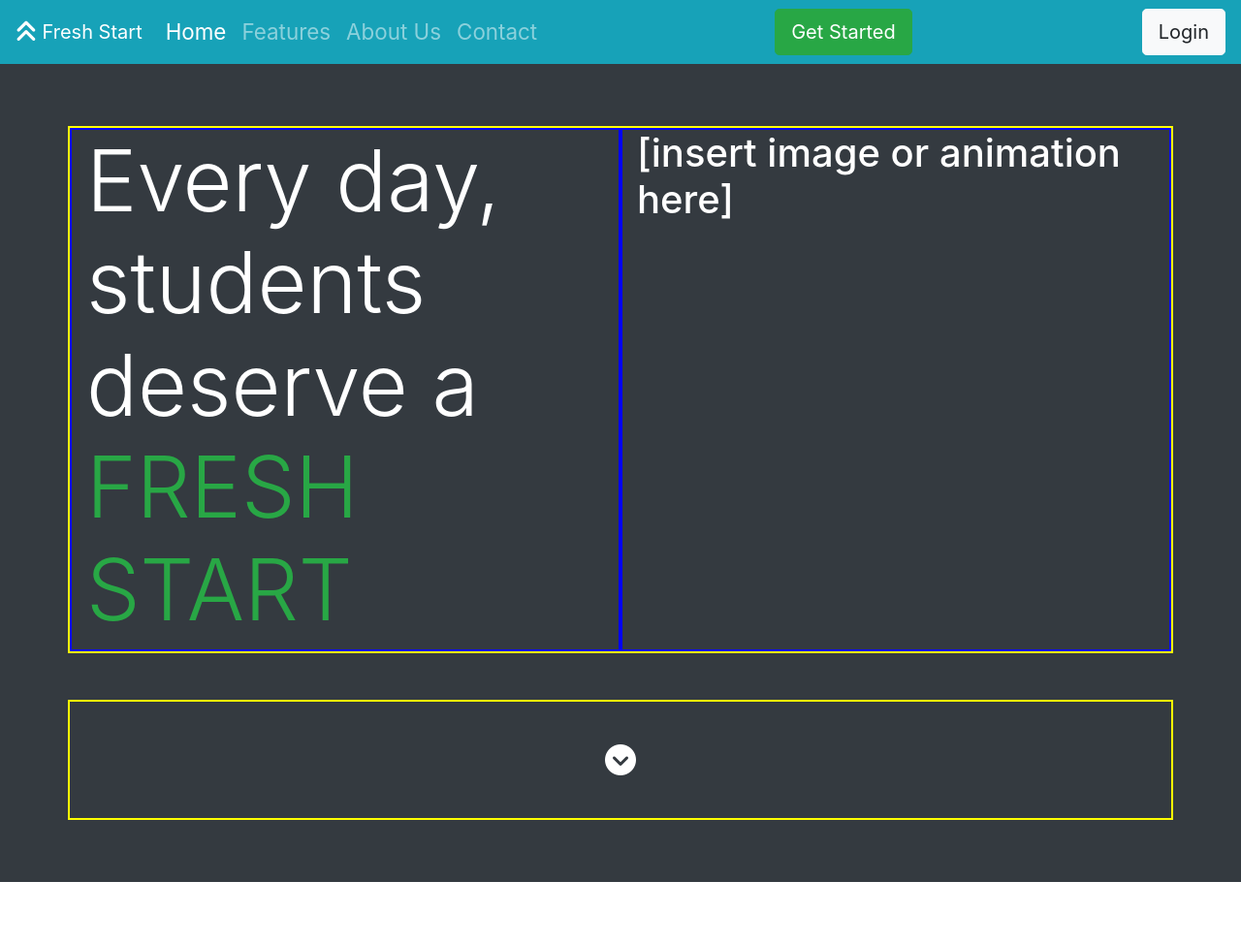
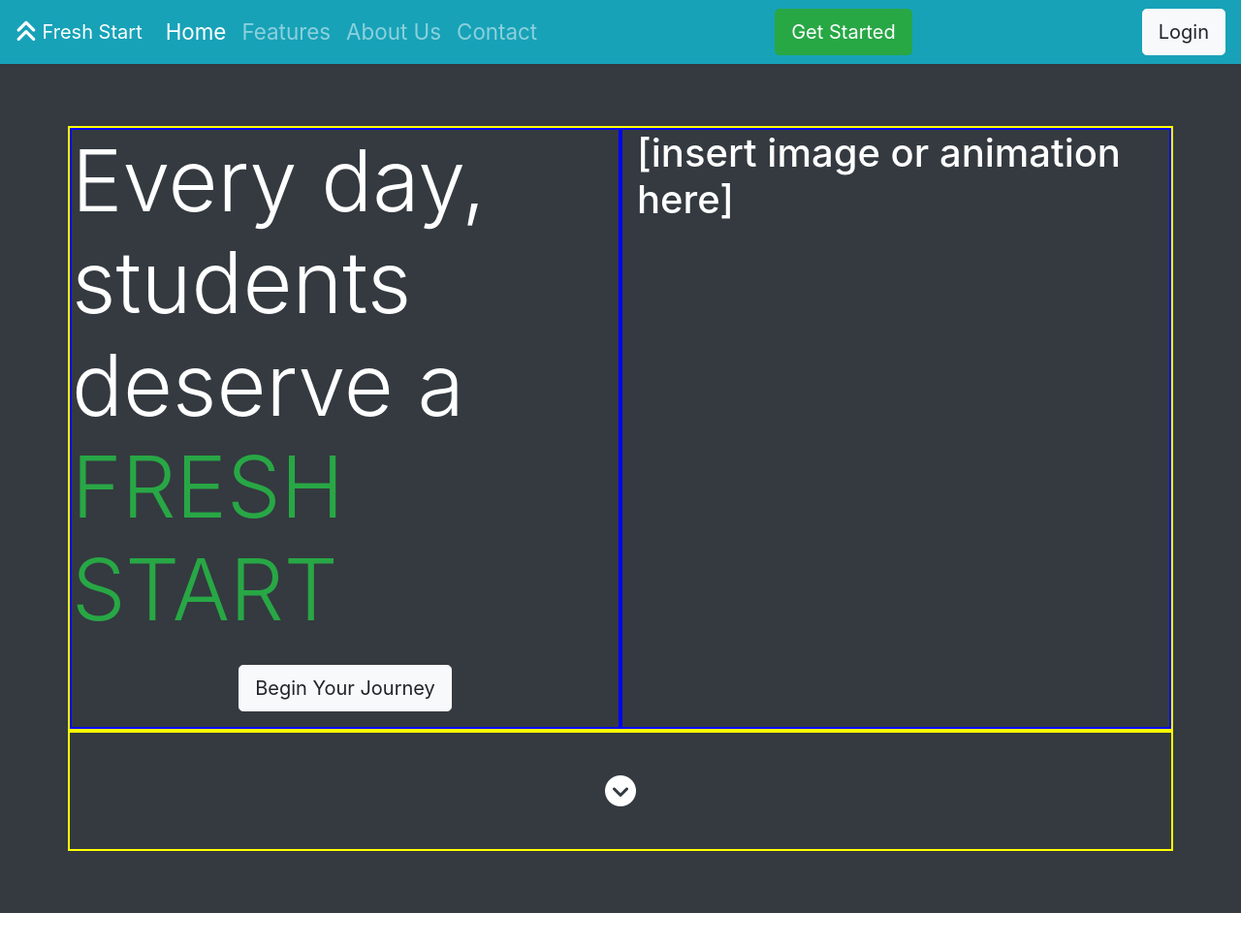
Before and after one commit to henry-hartzler/learning-management-portfolio-project, a website: page index.html in a window 1280 px wide. Shown: the whole page at 97% size. Before the commit the page ends 942 px from the top, so only its background shows below. Drawn offline with nearby package versions, Linux system fonts and the light colour scheme.

Commit message:
added cta button on jumbotron

```diff
--- a/index.html
+++ b/index.html
@@ -46,14 +46,19 @@
       <div class="container">
         <div class="row">
           <div class="col-lg">
-          <h1 class="display-2">Every day, students deserve a <span class="text-success">FRESH START</span></h1>
+            <div class="row">
+              <h1 class="display-2">Every day, students deserve a <span class="text-success">FRESH START</span></h1>
+            </div>
+            <div class="row">
+              <button class="btn btn-light btn-lg mx-auto my-3">Begin Your Journey</button>
+            </div>
           </div>
           <div class="col-lg">
             <h1>[insert image or animation here]</h1>
           </div>
         </div>
       </div>
-      <div class="container d-flex justify-content-center mt-5">
+      <div class="container d-flex justify-content-center">
         <div class="row my-4">
           <div class="col my-4">
             <i class="fa fa-solid fa-circle-chevron-down mx-auto fa-2xl text-white"></i>
```
